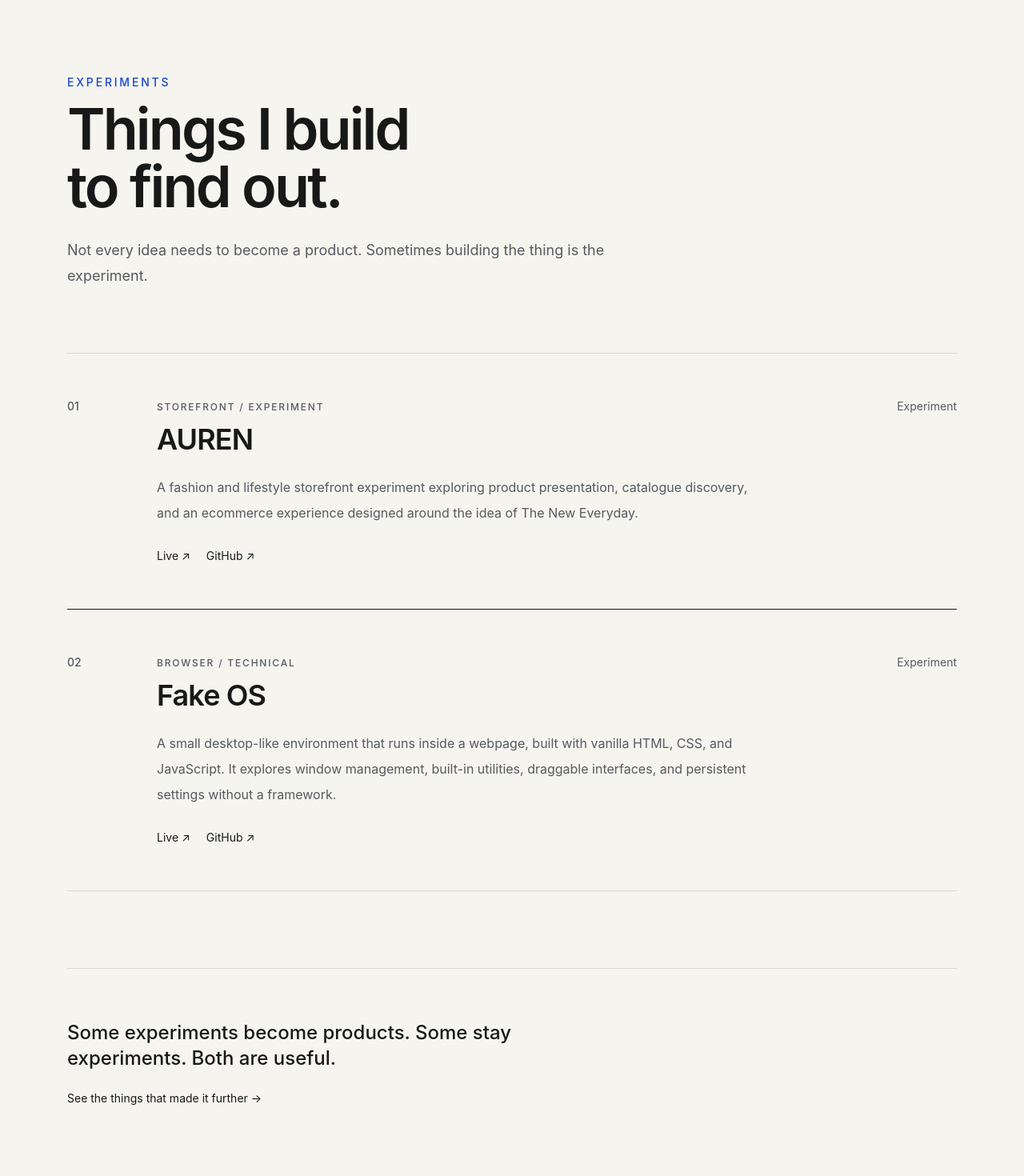
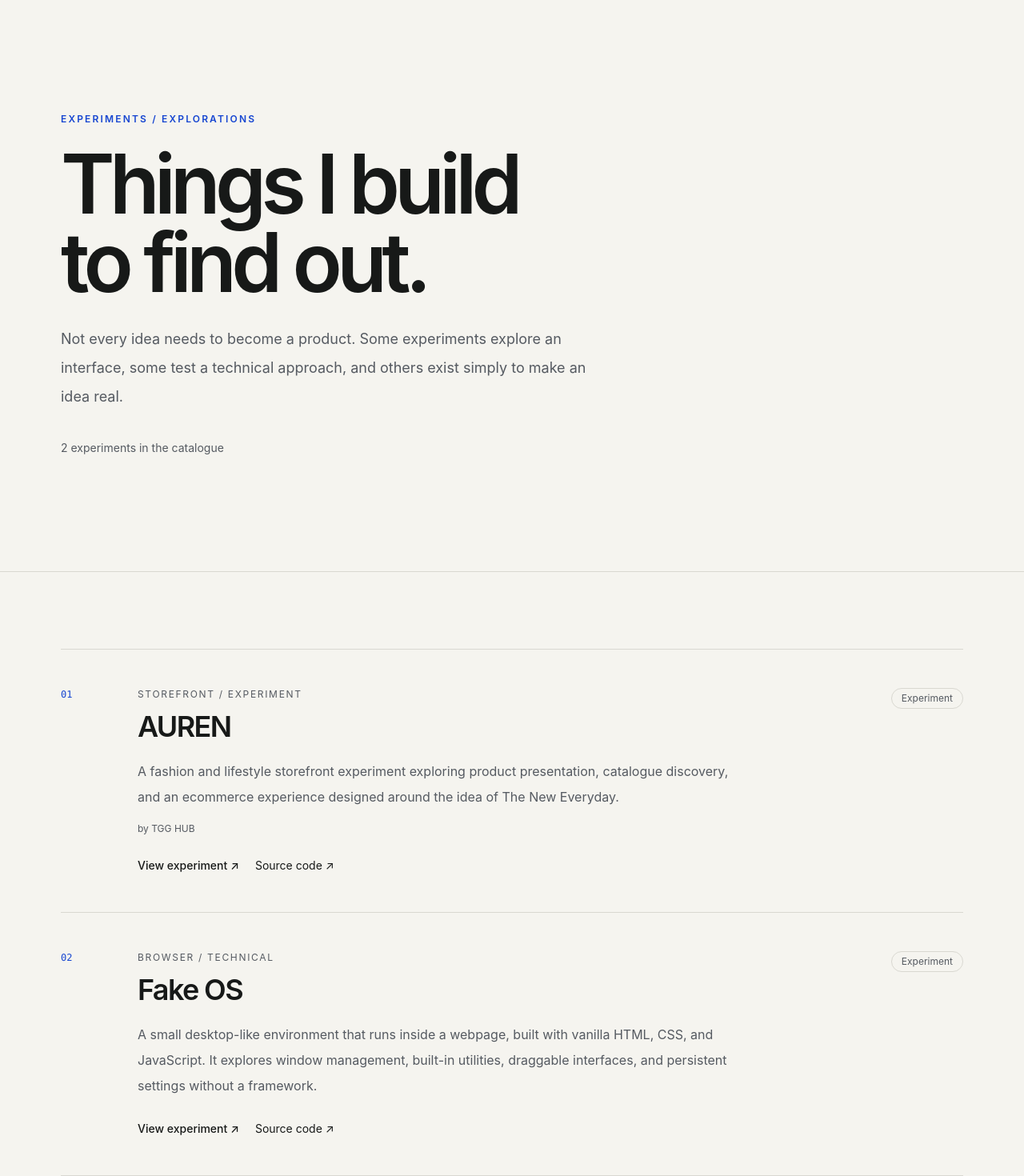
Before and after one commit to JJTGG/JAYJAYTGG, a Next.js app: page /experiments in a window 1280 px wide. Shown: the part 80-1550 px from the top of the page at 80% size. Built offline with nearby package versions, Linux system fonts and the light colour scheme.

Commit message:
refactor: align experiments page with portfolio design

```diff
--- a/app/experiments/page.tsx
+++ b/app/experiments/page.tsx
@@ -1,96 +1,135 @@
-import { projects } from "../../lib/projects";
+
+import { projects, type Project } from "../../lib/projects";
 
 const experiments = projects.filter(
-  (project) => project.category === "experiment"
+  (project) => project.portfolioSection === "experiments"
 );
+
+function ExperimentLinks({ project }: { project: Project }) {
+  return (
+    <div className="mt-7 flex flex-wrap items-center gap-x-5 gap-y-3 text-sm">
+      {project.live && (
+        <a
+          href={project.live}
+          target="_blank"
+          rel="noopener noreferrer"
+          className="font-medium transition-colors hover:text-[var(--accent)]"
+        >
+          View experiment ↗
+        </a>
+      )}
+
+      {project.source && (
+        <a
+          href={project.source}
+          target="_blank"
+          rel="noopener noreferrer"
+          className="text-[var(--muted)] transition-colors hover:text-[var(--foreground)]"
+        >
+          Source code ↗
+        </a>
+      )}
+    </div>
+  );
+}
+
+function StatusLabel({ status }: { status: string }) {
+  return (
+    <span className="inline-flex w-fit items-center rounded-full border border-[var(--line)] px-3 py-1 text-xs text-[var(--muted)]">
+      {status}
+    </span>
+  );
+}
 
 export default function ExperimentsPage() {
   return (
-    <main className="min-h-screen">
-      <section className="mx-auto max-w-6xl px-5 py-24">
-        <div className="max-w-3xl">
-          <p className="text-sm font-medium uppercase tracking-[0.2em] text-[var(--accent)]">
-            Experiments
+    <main>
+      <section className="border-b border-[var(--line)]">
+        <div className="mx-auto w-full max-w-[1240px] px-[var(--page-gutter)] py-20 sm:py-28 md:py-36">
+          <p className="text-xs font-semibold uppercase tracking-[0.18em] text-[var(--accent)]">
+            Experiments / Explorations
           </p>
 
-          <h1 className="mt-3 text-5xl font-semibold tracking-[-0.04em] sm:text-7xl">
+          <h1 className="mt-6 max-w-5xl text-[clamp(3rem,8vw,7rem)] font-semibold leading-[0.96] tracking-[-0.065em]">
             Things I build to find out.
           </h1>
 
-          <p className="mt-7 max-w-2xl text-lg leading-8 text-[var(--muted)]">
-            Not every idea needs to become a product. Sometimes building the
-            thing is the experiment.
+          <p className="mt-7 max-w-2xl text-base leading-8 text-[var(--muted)] sm:text-lg sm:leading-9">
+            Not every idea needs to become a product. Some experiments explore
+            an interface, some test a technical approach, and others exist
+            simply to make an idea real.
+          </p>
+
+          <p className="mt-9 text-sm text-[var(--muted)]">
+            {experiments.length} experiments in the catalogue
           </p>
         </div>
+      </section>
 
-        <div className="mt-20 divide-y border-y border-[var(--line)]">
+      <section>
+        <div className="mx-auto w-full max-w-[1240px] px-[var(--page-gutter)] py-16 sm:py-24">
+          <div className="divide-y divide-[var(--line)] border-y border-[var(--line)]">
             {experiments.map((experiment, index) => (
-            <article key={experiment.name} className="py-10 sm:py-14">
-              <div className="grid gap-8 md:grid-cols-[80px_1fr]">
-                <p className="text-sm font-medium text-[var(--muted)]">
+              <article key={experiment.slug} className="py-9 sm:py-12">
+                <div className="grid gap-5 sm:grid-cols-[64px_minmax(0,1fr)] sm:gap-8">
+                  <span className="font-mono text-xs text-[var(--accent)]">
                     {String(index + 1).padStart(2, "0")}
-                </p>
+                  </span>
 
                   <div>
-                  <div className="flex flex-col gap-3 sm:flex-row sm:items-baseline sm:justify-between">
+                    <div className="flex flex-col gap-4 sm:flex-row sm:items-start sm:justify-between">
                       <div>
-                      <p className="text-xs font-medium uppercase tracking-[0.15em] text-[var(--muted)]">
+                        <p className="text-xs uppercase tracking-[0.14em] text-[var(--muted)]">
                           {experiment.type}
                         </p>
 
-                      <h2 className="mt-3 text-3xl font-semibold tracking-tight sm:text-4xl">
+                        <h2 className="mt-3 text-3xl font-semibold tracking-[-0.045em] sm:text-4xl">
                           {experiment.name}
                         </h2>
                       </div>
 
-                    <p className="text-sm text-[var(--muted)]">
-                      {experiment.status}
-                    </p>
+                      <StatusLabel status={experiment.status} />
                     </div>
 
-                  <p className="mt-6 max-w-3xl text-base leading-8 text-[var(--muted)]">
+                    <p className="mt-5 max-w-3xl text-base leading-8 text-[var(--muted)]">
                       {experiment.description}
                     </p>
 
-                  <div className="mt-7 flex flex-wrap gap-5 text-sm">
-                    {experiment.live && (
-                      <a
-                        href={experiment.live}
-                        target="_blank"
-                        rel="noreferrer"
-                        className="transition-colors hover:text-[var(--accent)]"
-                      >
-                        Live ↗
-                      </a>
+                    {experiment.credit && (
+                      <p className="mt-4 text-xs text-[var(--muted)]">
+                        {experiment.credit}
+                      </p>
                     )}
 
-                    <a
-                      href={experiment.source}
-                      target="_blank"
-                      rel="noreferrer"
-                      className="text-[var(--muted)] transition-colors hover:text-[var(--foreground)]"
-                    >
-                      GitHub ↗
-                    </a>
-                  </div>
+                    <ExperimentLinks project={experiment} />
                   </div>
                 </div>
               </article>
             ))}
           </div>
 
-        <div className="mt-24 border-t border-[var(--line)] pt-16">
-          <p className="max-w-2xl text-xl font-medium leading-8 sm:text-2xl">
-            Some experiments become products. Some stay experiments. Both are
-            useful.
+          <div className="mt-20 border-t border-[var(--line)] pt-10 sm:mt-24 sm:pt-14">
+            <p className="max-w-3xl text-2xl font-medium leading-relaxed tracking-tight sm:text-3xl">
+              Some experiments become products. Others remain experiments.
+              Both can move an idea forward.
             </p>
 
+            <div className="mt-8 flex flex-wrap gap-x-6 gap-y-4 text-sm">
               <a
                 href="/work"
-            className="mt-6 inline-flex text-sm text-[var(--muted)] transition-colors hover:text-[var(--foreground)]"
+                className="font-medium transition-colors hover:text-[var(--accent)]"
               >
-            See the things that made it further →
+                Explore projects and systems ↗
               </a>
+
+              <a
+                href="/tgg-hub"
+                className="text-[var(--muted)] transition-colors hover:text-[var(--foreground)]"
+              >
+                About TGG HUB ↗
+              </a>
+            </div>
+          </div>
         </div>
       </section>
     </main>
```
Lines whose indentation alone changed are shown as unchanged.
